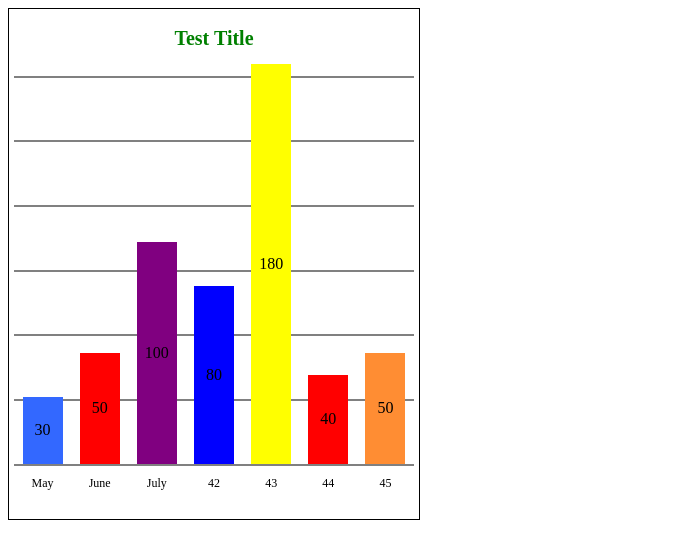
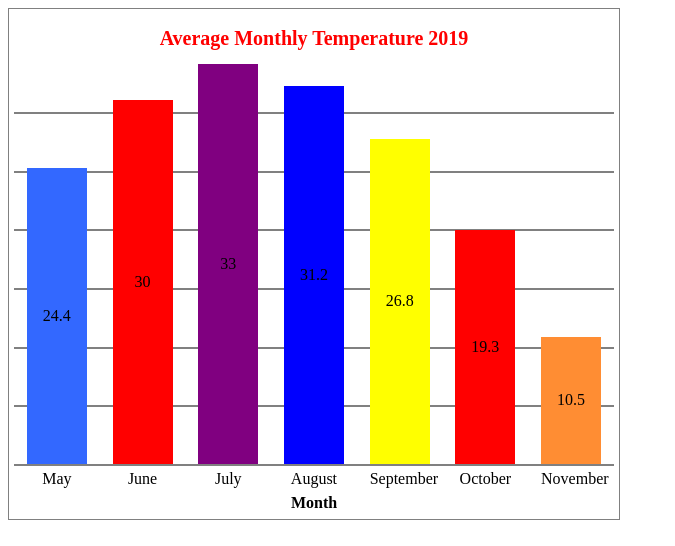
Before and after one commit to mackwill/lighthouse-labs-bar-chart, a plain HTML site: page index.html in a window 1280 px wide. Shown: the whole page, without its empty margins (0-675 px from the left). Drawn offline with nearby package versions, Linux system fonts and the light colour scheme.

Commit message:
Added x-axis label

```diff
--- a/index.css
+++ b/index.css
@@ -35,6 +35,8 @@
 
 p {
   text-align: center;
+  margin-top: 1%;
+  margin-bottom: 1%;
 }
 
 .title {
@@ -52,3 +54,8 @@ p {
 .bottom {
   align-items: flex-end;
 }
+
+.xAxisLabel {
+  text-align: center;
+  margin: 0;
+}
--- a/index.html
+++ b/index.html
@@ -16,22 +16,22 @@
     <script>
       drawBarChart(
         [
-          ["May", 30],
-          ["June", 50],
-          ["July", 100],
-          ["42", 80],
-          ["43", 180],
-          ["44", 40],
-          ["45", 50],
+          ["May", 24.4],
+          ["June", 30.0],
+          ["July", 33.0],
+          ["August", 31.2],
+          ["September", 26.8],
+          ["October", 19.3],
+          ["November", 10.5],
         ],
         {
           graph: {
-            width: 400,
+            width: 600,
             height: 500,
-            title: "Test Title",
-            titleColor: "green",
+            title: "Average Monthly Temperature 2019",
+            titleColor: "red",
             titleSize: 20,
-            yTickSpacing: 30,
+            yTickSpacing: 5,
           },
           bar: {
             backgroundColor: [
@@ -43,9 +43,12 @@
               "red",
             ],
             // backgroundColor: "#3368FF",
+            xAxisLabel: "Month",
+            yAxisLabel: "Temperature (C)",
             labelColor: "black",
-            labelSize: 12,
+            labelSize: 16,
             dataLabelPos: "mid",
+            barSpacing: 0,
           },
         }
       );
--- a/index.js
+++ b/index.js
@@ -18,7 +18,7 @@ const findYMax = function (data, height) {
 };
 
 const createYTicks = function (graphHeight, tickSpacing) {
-  let numOfTicks = Math.floor(graphHeight / tickSpacing);
+  let numOfTicks = graphHeight / tickSpacing;
 
   let tickHeight = 0;
   for (let i = 0; i <= numOfTicks; i++) {
@@ -38,18 +38,28 @@ const createYTicks = function (graphHeight, tickSpacing) {
   document.getElementById("tickMarks").style.height = 0 + "px";
 };
 
-const xLabel = function (xVal, labelSize, labelColor, barWidth) {
+const xLabel = function (xVal, barOpts, barWidth) {
   let tmp = document.createElement("p");
   tmp.setAttribute("class", xVal + " xLabel");
+  tmp.style.marginLeft = barOpts.barSpacing / 2 + "px";
+  tmp.style.marginRight = barOpts.barSpacing / 2 + "px";
   tmp.style.width = barWidth + "px";
-  tmp.style.fontSize = labelSize + "px";
-  tmp.style.color = labelColor;
+  tmp.style.fontSize = barOpts.labelSize + "px";
+  tmp.style.color = barOpts.labelColor;
 
   tmp.innerText = xVal;
   $("#graph").append(tmp);
 };
 
-const createChart = function (width, height, border = "1px solid black") {
+const labelXAxis = function (barOpts) {
+  let tmp = document.createElement("h1");
+  tmp.setAttribute("class", "xAxisLabel");
+  tmp.style.fontSize = barOpts.labelSize + "px";
+  tmp.innerText = barOpts.xAxisLabel;
+  $(".xLabels").after(tmp);
+};
+
+const createChart = function (width, height, border = "0.5px solid grey") {
   let tmp = document.createElement("div");
   tmp.setAttribute("id", "graph");
   tmp.style.width = width + "px";
@@ -85,6 +95,8 @@ const createBarElement = function (
   }
 
   tmp.style.width = barWidth + "px";
+  tmp.style.marginLeft = barOpts.barSpacing + "px";
+  tmp.style.marginRight = barOpts.barSpacing + "px";
   tmp.style.height = yVal * yScale * 0.8 + "px";
   tmp.style.backgroundColor = barColor;
   tmp.innerText = yVal;
@@ -128,8 +140,8 @@ const drawBarChart = function (data, options) {
       barOpts
     );
 
-    //Create x-axis labels
-    xLabel(data[elem][0], barOpts.labelSize, barOpts.labelColor, barWidth);
+    //Create x-axis data labels
+    xLabel(data[elem][0], barOpts, barWidth);
 
     i++;
   }
@@ -137,6 +149,7 @@ const drawBarChart = function (data, options) {
   $(".bar").wrapAll('<div class="bars container"></div>');
 
   createYTicks($(".bars").height(), graphOpts.yTickSpacing * yScale * 0.8);
+  labelXAxis(barOpts);
 
   // data.map((elem) => {
   //   console.log("data.map elem: ", elem);
```
